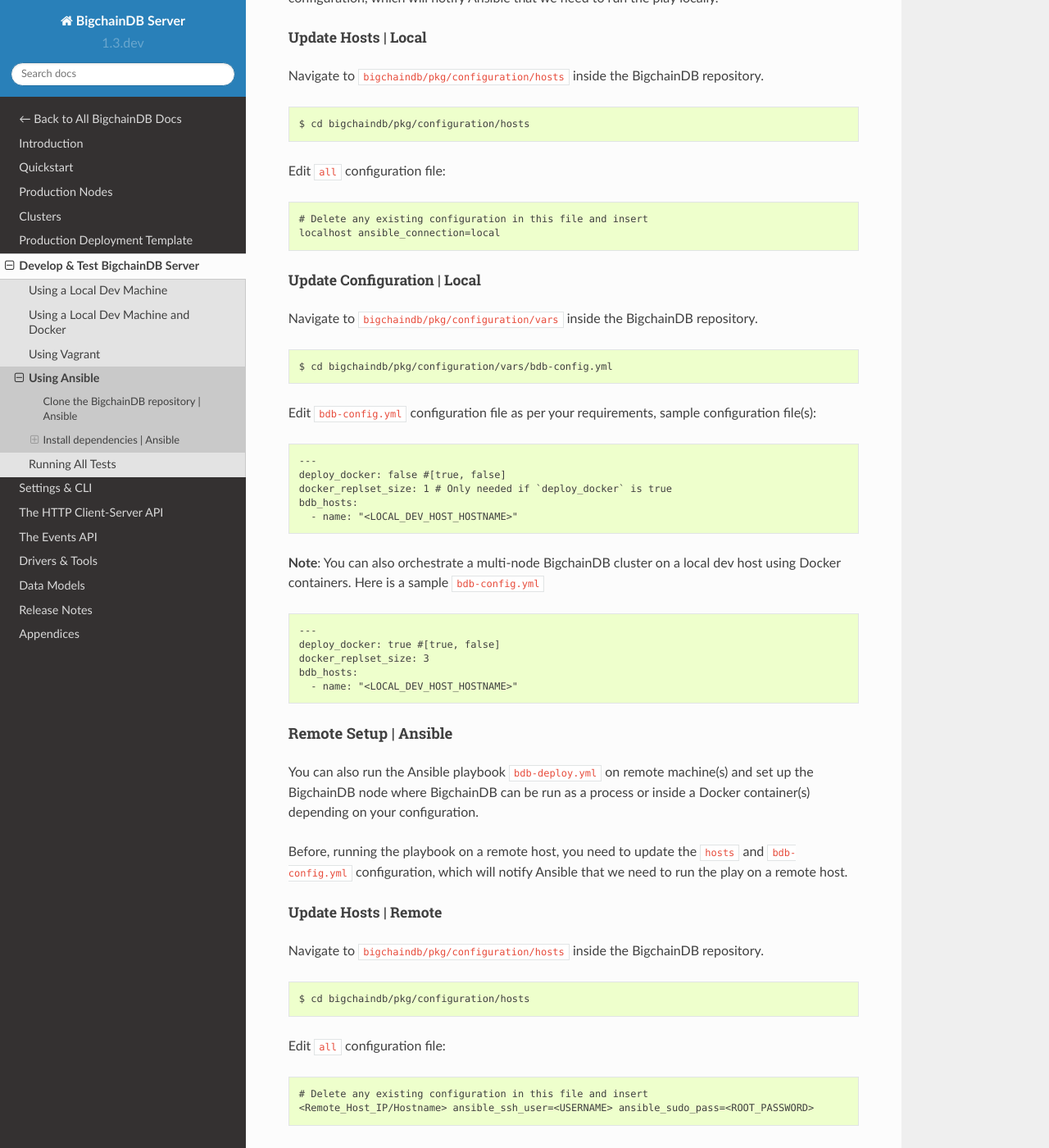
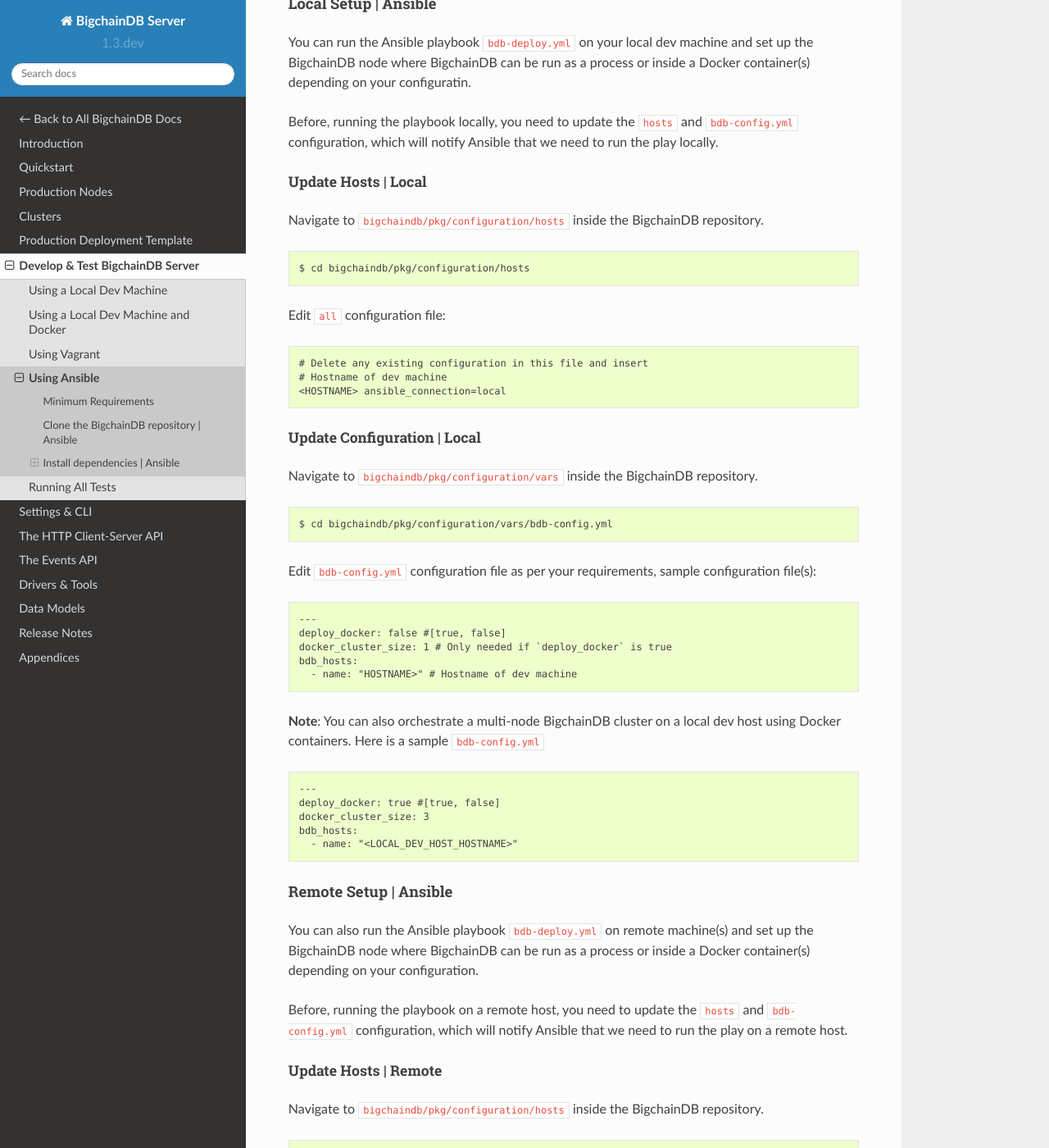
Before and after one commit to bigchaindb/bigchaindb, a Sphinx documentation site: the page built from docs/server/source/appendices/run-with-ansible.md, in a window 1280 px wide and 1400 px high, scrolled down 1163 px. Shown: the whole window at 82% size. Built offline with Sphinx 7.4.7 and the Read the Docs theme 2.0.0, drawn with Linux system fonts in a browser that asks for light colours; some of the changed text lies outside the part shown.

Commit message:
Addressing comments and updating some documentation

````diff
--- a/docs/server/source/appendices/run-with-ansible.md
+++ b/docs/server/source/appendices/run-with-ansible.md
@@ -12,6 +12,10 @@
 - CentOS >= 7
 - Fedora >= 24
 
+## Minimum Requirements
+Minimum resource requirements for a single node BigchainDB dev setup. **The more the better**:
+- Memory >= 512MB
+- VCPUs >= 1
 ## Clone the BigchainDB repository | Ansible
 ```text
 $ git clone https://github.com/bigchaindb/bigchaindb.git
@@ -49,7 +53,8 @@
 Edit `all` configuration file:
 ```text
 # Delete any existing configuration in this file and insert
-localhost ansible_connection=local
+# Hostname of dev machine
+<HOSTNAME> ansible_connection=local
 ```
 ##### Update Configuration | Local
 Navigate to `bigchaindb/pkg/configuration/vars` inside the BigchainDB repository.
@@ -61,16 +66,16 @@
 ```text
 ---
 deploy_docker: false #[true, false]
-docker_replset_size: 1 # Only needed if `deploy_docker` is true
+docker_cluster_size: 1 # Only needed if `deploy_docker` is true
 bdb_hosts:
-  - name: "<LOCAL_DEV_HOST_HOSTNAME>"
+  - name: "HOSTNAME>" # Hostname of dev machine
 ```
 **Note**: You can also orchestrate a multi-node BigchainDB cluster on a local dev host using Docker containers.
 Here is a sample `bdb-config.yml`
 ```text
 ---
 deploy_docker: true #[true, false]
-docker_replset_size: 3
+docker_cluster_size: 3
 bdb_hosts:
   - name: "<LOCAL_DEV_HOST_HOSTNAME>"
 ```
@@ -109,7 +114,7 @@
 ```text
 ---
 deploy_docker: false #[true, false]
-docker_replset_size: 1 # Only needed if `deploy_docker` is true
+docker_cluster_size: 1 # Only needed if `deploy_docker` is true
 bdb_hosts:
   - name: "<REMOTE_MACHINE_HOSTNAME>"
 ```
````
Also changed, not shown: other parts of docs/server/source/appendices/run-with-ansible.md (+1 -1 lines), docs/server/source/appendices/run-with-vagrant.md (+10 -5 lines), 11 other files.
